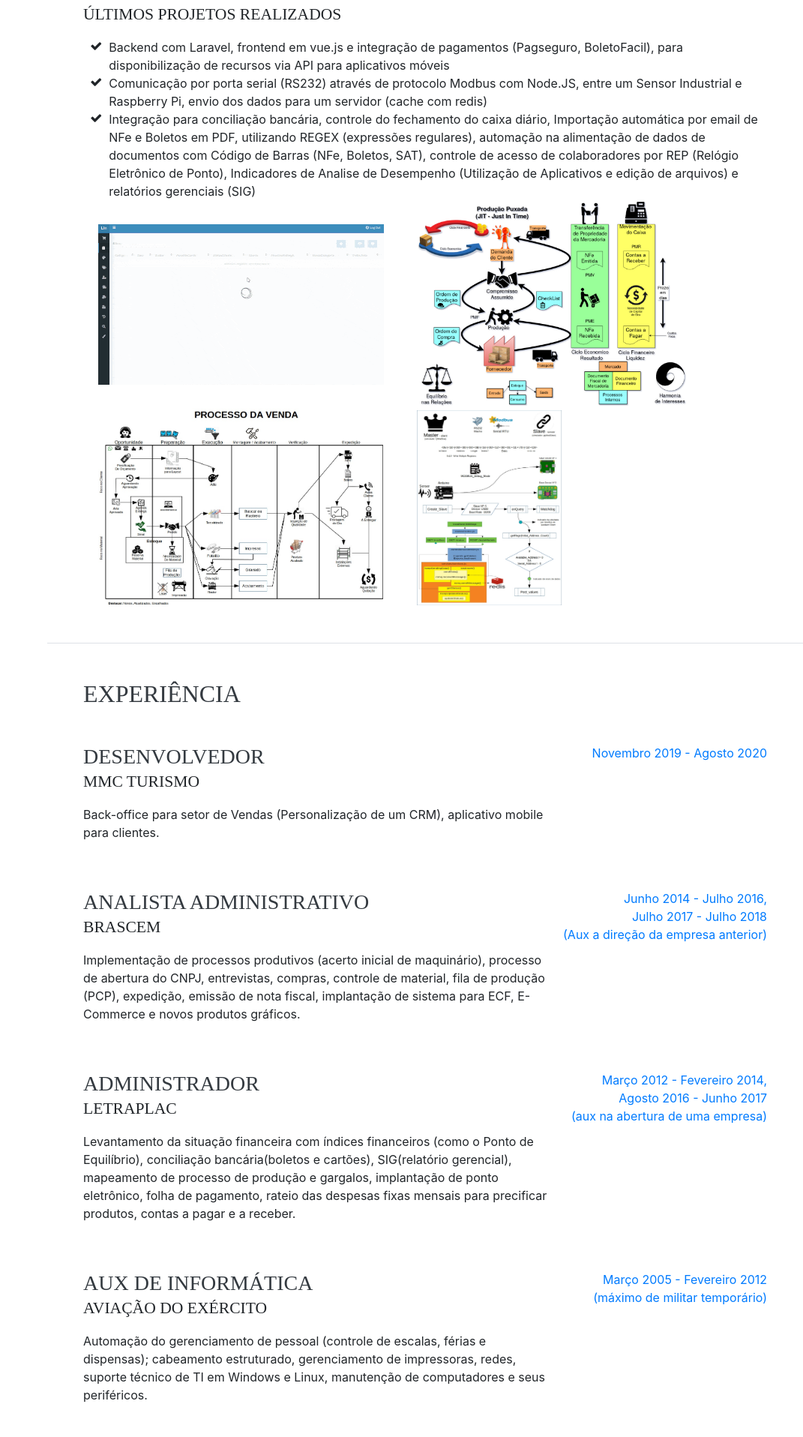
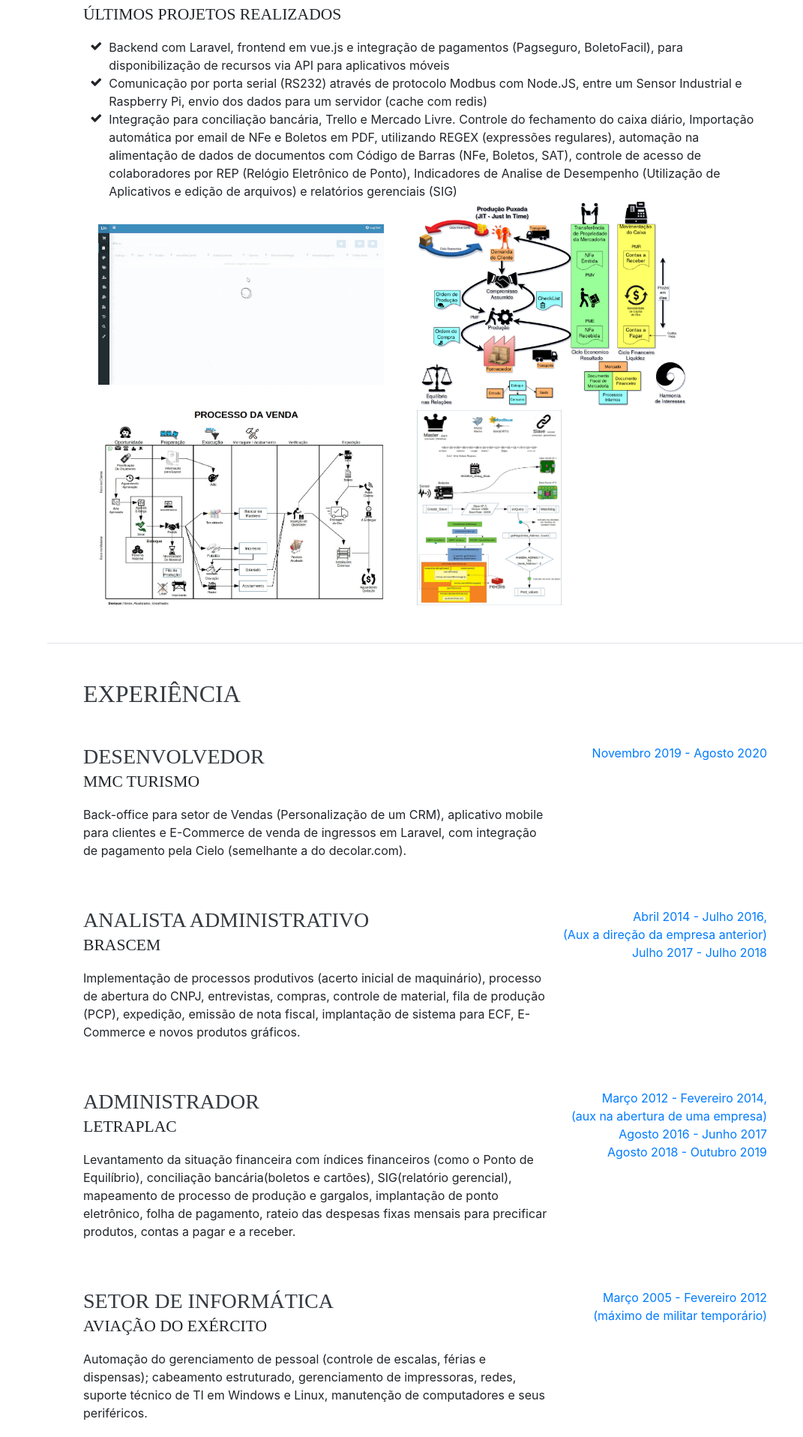
Before and after one commit to grilo-org/20250704_095107_candidato_timoteo7_timoteo7.github.io, a website with bundled scripts: page index.html in a window 1280 px wide. Shown: the part 1164-3080 px from the top of the page at 75% size, without its empty margins (209-1280 px from the left). Built offline with nearby package versions, Linux system fonts and the light colour scheme; a web font is replaced by a local one.

Commit message:
acrescentar ultima data da letraplac

```diff
--- a/index.html
+++ b/index.html
@@ -305,7 +305,7 @@
               Comunicação por porta serial (RS232) através de protocolo Modbus com Node.JS, entre um Sensor Industrial e Raspberry Pi, envio dos dados para um servidor (cache com redis)</li>
             <li>
               <i class="fa-li fa fa-check"></i>
-              Integração para conciliação bancária, controle do fechamento do caixa diário, Importação automática por email de NFe e Boletos em PDF, utilizando REGEX (expressões regulares), automação na alimentação de dados de documentos com Código de Barras (NFe, Boletos, SAT), controle de acesso de colaboradores por REP (Relógio Eletrônico de Ponto), Indicadores de Analise de Desempenho (Utilização de Aplicativos e edição de arquivos) e relatórios gerenciais (SIG)</li>
+              Integração para conciliação bancária, Trello e Mercado Livre. Controle do fechamento do caixa diário, Importação automática por email de NFe e Boletos em PDF, utilizando REGEX (expressões regulares), automação na alimentação de dados de documentos com Código de Barras (NFe, Boletos, SAT), controle de acesso de colaboradores por REP (Relógio Eletrônico de Ponto), Indicadores de Analise de Desempenho (Utilização de Aplicativos e edição de arquivos) e relatórios gerenciais (SIG)</li>
           </ul>
         </div>
         <div >
@@ -324,7 +324,7 @@
             <div class="resume-content mr-auto">
               <h3 class="mb-0">Desenvolvedor</h3>
               <div class="subheading mb-3">MMC Turismo</div>
-              <p>Back-office para setor de Vendas (Personalização de um CRM), aplicativo mobile para clientes.</p>
+              <p>Back-office para setor de Vendas (Personalização de um CRM), aplicativo mobile para clientes e E-Commerce de venda de ingressos em Laravel, com integração de pagamento pela Cielo (semelhante a do decolar.com).</p>
             </div>
             <div class="resume-date text-md-right">
               <span class="text-primary">Novembro 2019 - Agosto 2020</span><br/>
@@ -338,9 +338,9 @@
               <p>Implementação de processos produtivos (acerto inicial de maquinário), processo de abertura do CNPJ,  entrevistas, compras, controle de material, fila de produção (PCP), expedição, emissão de nota fiscal, implantação de sistema para ECF, E-Commerce e novos produtos gráficos.</p>
             </div>
             <div class="resume-date text-md-right">
-              <span class="text-primary">Junho 2014 - Julho 2016,</span><br/>
+              <span class="text-primary">Abril 2014 - Julho 2016,</span><br/>
+              <span class="text-primary">(Aux a direção da empresa anterior)</span>
               <span class="text-primary">Julho 2017 - Julho 2018</span><br/>
-              <span class="text-primary">(Aux a direção da empresa anterior)</span>
             </div>
           </div>
 
@@ -352,14 +352,15 @@
             </div>
             <div class="resume-date text-md-right">
               <span class="text-primary">Março 2012 - Fevereiro 2014,</span><br/>
+              <span class="text-primary">(aux na abertura de uma empresa)</span>
               <span class="text-primary">Agosto 2016 - Junho 2017</span><br/>
-              <span class="text-primary">(aux na abertura de uma empresa)</span>
+              <span class="text-primary">Agosto 2018 - Outubro 2019</span><br/>
             </div>
           </div>
 
           <div class="resume-item d-flex flex-column flex-md-row mb-5">
             <div class="resume-content mr-auto">
-              <h3 class="mb-0">Aux de Informática</h3>
+              <h3 class="mb-0">Setor de Informática</h3>
               <div class="subheading mb-3">Aviação do Exército</div>
               <p>Automação do gerenciamento de pessoal (controle de escalas, férias e dispensas); cabeamento estruturado, gerenciamento de impressoras, redes, suporte técnico de TI em Windows e Linux, manutenção de computadores e seus periféricos.</p>
             </div>
```
